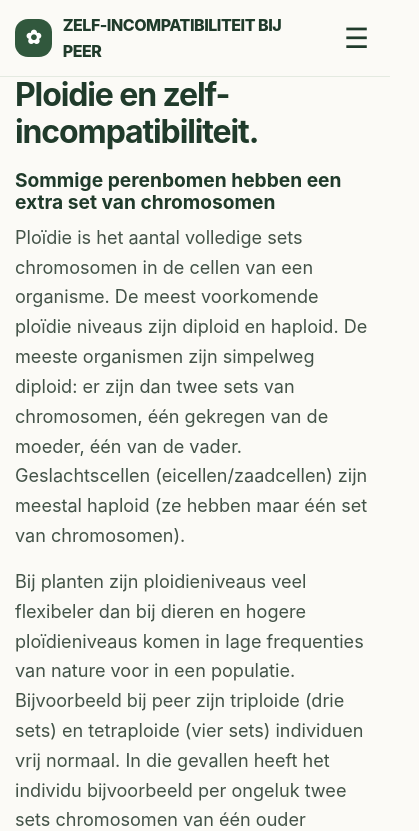
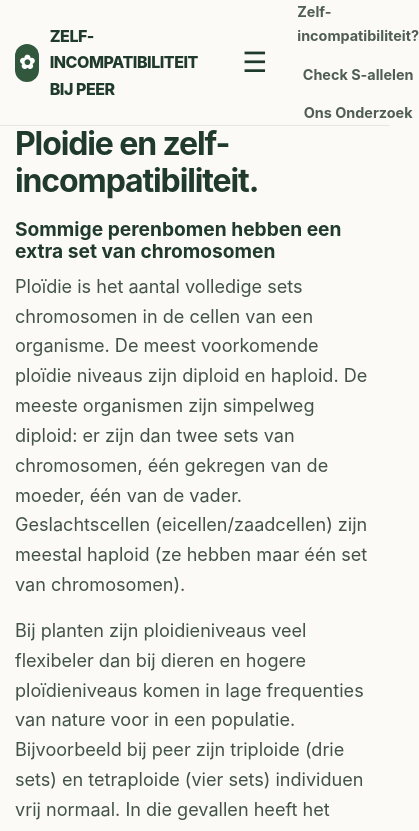
Before and after one commit to Engerlynck/vind-mijn-s-allel, a plain HTML site: page page3.html in a window 390 px wide. Both pictures are taken after a click on the button "Menu openen". Shown: the top 831 px of the page, 419 px wide, since content can reach past the window. Drawn offline with Linux system fonts and the light colour scheme.

Commit message:
Implement menu toggle functionality
Added a script to toggle navigation menu visibility.

```diff
--- a/page3.html
+++ b/page3.html
@@ -49,5 +49,17 @@
     </div>
   </footer>
 
+  <script>
+    const menuToggle = document.getElementById('menuToggle');
+    const navLinks = document.getElementById('navLinks');
+
+    menuToggle.addEventListener('click', () => {
+        navLinks.classList.toggle('active');
+
+        const isOpen = navLinks.classList.contains('active');
+        menuToggle.setAttribute('aria-expanded', isOpen);
+    });
+   </script>
+
 </body>
 </html>
```
